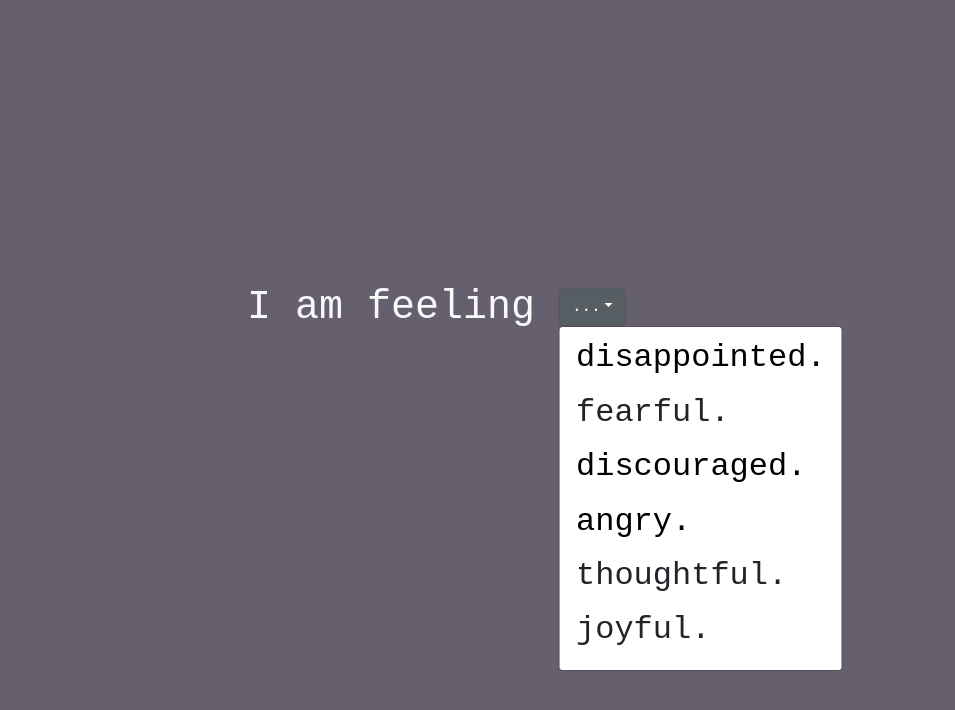
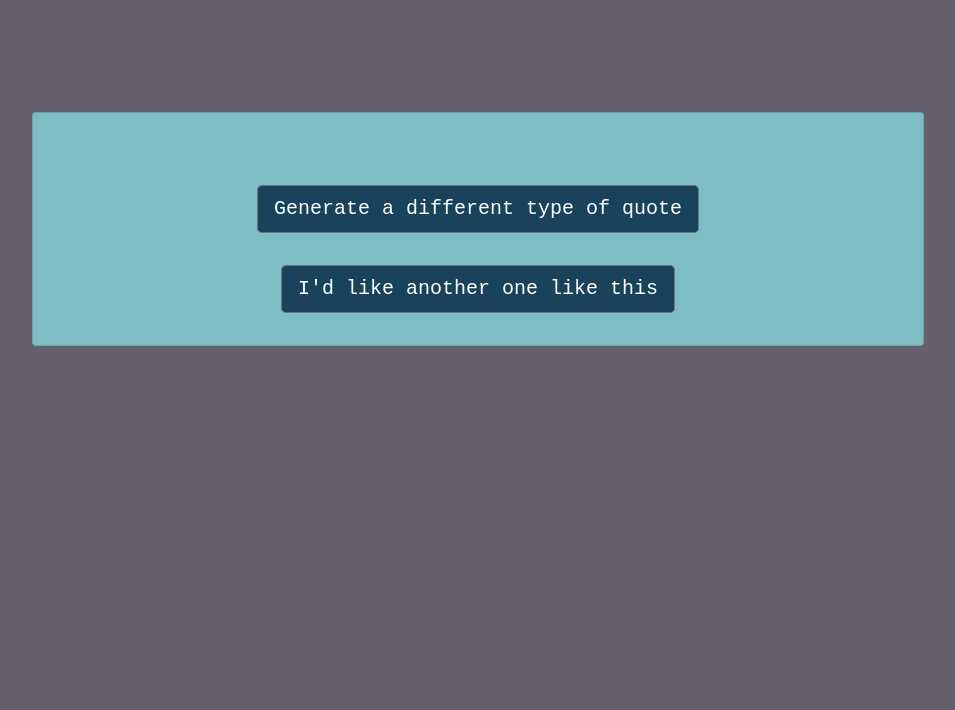
Before and after one commit to snance44/quotegenerator, a React (Create React App) app: page /disappointedquotes in a window 1280 px wide. Shown: the top 710 px of the page, without its empty margins (162-1117 px from the left). Built offline with nearby package versions, Linux system fonts and the light colour scheme.

Commit message:
trying to fix dropdown

```diff
--- /dev/null
+++ b/src/components/DisappointedComponent.js
@@ -0,0 +1,33 @@
+import React from 'react';
+import { QuoteCard } from "./QuoteCardComponent";
+import { Card , Button } from 'reactstrap';
+import { DISAPPOINTEDQUOTES } from "../shared/disappointed";
+import { Link } from 'react-router-dom';
+
+export class DisappointedComponent extends React.Component {
+    constructor(props) {
+    super(props);
+        this.state = {
+            disappointedQuotes : DISAPPOINTEDQUOTES
+        };
+    }
+    render() {
+        return (
+            <div className="container p-5">
+                <div className="row m-5 p-3">
+                    <div className="col-6-auto p5">
+                        <Card body className='disappointed'>
+                            <QuoteCard quotes={this.state.disappointedQuotes} />
+                            <div className='row'>
+                                <div className='col'>
+                                    <Link to="/home"><Button size="lg" className="m-3 buttonnav">Generate a different type of quote</Button></Link>
+                                    <Link to="/disappointedquotes" onClick={this.forceUpdate}><Button size="lg" className="m-3 buttonnav">I'd like another one like this</Button></Link>
+                                </div>
+                            </div>
+                        </Card>
+                    </div>
+                </div>
+            </div>
+        )
+    }
+}
--- /dev/null
+++ b/src/components/FearfulComponent.js
@@ -0,0 +1,33 @@
+import React from 'react';
+import { QuoteCard } from "./QuoteCardComponent";
+import { Card , Button } from 'reactstrap';
+import { FEARFULQUOTES } from "../shared/fearful";
+import { Link } from 'react-router-dom';
+
+export class FearfulComponent extends React.Component {
+    constructor(props) {
+    super(props);
+        this.state = {
+            fearfulQuotes : FEARFULQUOTES
+        };
+    }
+    render() {
+        return (
+            <div className="container p-5">
+                <div className="row m-5 p-3">
+                    <div className="col-6-auto p5">
+                        <Card body className='fearful'>
+                            <QuoteCard quotes={this.state.fearfulQuotes} />
+                            <div className='row'>
+                                <div className='col'>
+                                    <Link to="/home"><Button size="lg" className="m-3 buttonnav">Generate a different type of quote</Button></Link>
+                                    <Link to="/fearfulquotes" onClick={this.forceUpdate}><Button size="lg" className="m-3 buttonnav">I'd like another one like this</Button></Link>
+                                </div>
+                            </div>
+                        </Card>
+                    </div>
+                </div>
+            </div>
+        )
+    }
+}
--- a/src/components/HomeComponent.js
+++ b/src/components/HomeComponent.js
@@ -11,8 +11,8 @@ function Home(props) {
                     <h1>I am feeling&nbsp;
 
                         <ButtonDropdown
-                                isOpen
-                                toggle={function noRefCheck(){}}
+
+                                isOpen toggle={function noRefCheck(){}}
                             >
 
                             <DropdownToggle caret>
@@ -20,10 +20,10 @@ function Home(props) {
                             </DropdownToggle>
                                 <DropdownMenu>
                                     <DropdownItem>
-                                        <h2><Link className="unstyledlink" to="/discouragedquotes" >disappointed.</Link></h2>
+                                        <h2><Link className="unstyledlink" to="/disappointedquotes" >disappointed.</Link></h2>
                                     </DropdownItem>
                                     <DropdownItem>
-                                        <h2>fearful.</h2>
+                                        <h2><Link className="unstyledlink" to="/fearfulquotes" >fearful.</Link></h2>
                                     </DropdownItem>
                                     <DropdownItem>
                                         <h2><Link className="unstyledlink" to="/discouragedquotes" >discouraged.</Link></h2>
@@ -32,10 +32,10 @@ function Home(props) {
                                         <h2><Link className="unstyledlink" to="/angryquotes" >angry.</Link></h2>
                                     </DropdownItem>
                                     <DropdownItem>
-                                        <h2>thoughtful.</h2>
+                                        <h2><Link className="unstyledlink" to="/thoughtfulquotes" >thoughtful.</Link></h2>
                                     </DropdownItem>
                                     <DropdownItem>
-                                        <h2>joyful.</h2>
+                                        <h2><Link className="unstyledlink" to="/joyfulquotes" >joyful.</Link></h2>
                                     </DropdownItem>
                                 </DropdownMenu>
                         </ButtonDropdown>
--- /dev/null
+++ b/src/components/JoyfulComponent.js
@@ -0,0 +1,33 @@
+import React from 'react';
+import { QuoteCard } from "./QuoteCardComponent";
+import { Card , Button } from 'reactstrap';
+import { JOYFULQUOTES } from "../shared/joyful";
+import { Link } from 'react-router-dom';
+
+export class JoyfulComponent extends React.Component {
+    constructor(props) {
+    super(props);
+        this.state = {
+            joyfulQuotes : JOYFULQUOTES
+        };
+    }
+    render() {
+        return (
+            <div className="container p-5">
+                <div className="row m-5 p-3">
+                    <div className="col-6-auto p5">
+                        <Card body className='joyful'>
+                            <QuoteCard quotes={this.state.joyfulQuotes} />
+                            <div className='row'>
+                                <div className='col'>
+                                    <Link to="/home"><Button size="lg" className="m-3 buttonnav">Generate a different type of quote</Button></Link>
+                                    <Link to="/joyfulquotes" onClick={this.forceUpdate}><Button size="lg" className="m-3 buttonnav">I'd like another one like this</Button></Link>
+                                </div>
+                            </div>
+                        </Card>
+                    </div>
+                </div>
+            </div>
+        )
+    }
+}
--- a/src/components/MainComponent.js
+++ b/src/components/MainComponent.js
@@ -1,6 +1,10 @@
 import React from "react";
 import { DiscouragedComponent } from "./DiscouragedComponent";
 import { AngryComponent } from './AngryComponent';
+import { DisappointedComponent } from "./DisappointedComponent";
+import { JoyfulComponent } from './JoyfulComponent';
+import { FearfulComponent } from "./FearfulComponent";
+import { ThoughtfulComponent } from "./ThoughtfulComponent";
 import Home from './HomeComponent'
 import { BrowserRouter as Router, Routes, Route, Redirect } from 'react-router-dom';
 
@@ -14,7 +18,11 @@ class Main extends React.Component{
                     <Routes>
                         <Route path="/" element={<Home />} />
                         <Route path="/discouragedquotes" element={<DiscouragedComponent/>} />
-                        <Route path="/angryquotes" element={<AngryComponent/>} />
+                        <Route path="/angryquotes" element={<AngryComponent />} />
+                        <Route path="/disappointedquotes" element={<DisappointedComponent />} />
+                        <Route path="/joyfulquotes" element={<JoyfulComponent />} />
+                        <Route path="/fearfulquotes" element={<FearfulComponent />} />
+                        <Route path="/thoughtfulquotes" element={<ThoughtfulComponent />} />
                         <Route path="*" element={<Home />} />
                     </Routes>
                 </div>
--- /dev/null
+++ b/src/components/ThoughtfulComponent.js
@@ -0,0 +1,33 @@
+import React from 'react';
+import { QuoteCard } from "./QuoteCardComponent";
+import { Card , Button } from 'reactstrap';
+import { THOUGHTFULQUOTES } from "../shared/thoughtful";
+import { Link } from 'react-router-dom';
+
+export class ThoughtfulComponent extends React.Component {
+    constructor(props) {
+    super(props);
+        this.state = {
+            thoughtfulQuotes : THOUGHTFULQUOTES
+        };
+    }
+    render() {
+        return (
+            <div className="container p-5">
+                <div className="row m-5 p-3">
+                    <div className="col-6-auto p5">
+                        <Card body className='thoughtful'>
+                            <QuoteCard quotes={this.state.thoughtfulQuotes} />
+                            <div className='row'>
+                                <div className='col'>
+                                    <Link to="/home"><Button size="lg" className="m-3 buttonnav">Generate a different type of quote</Button></Link>
+                                    <Link to="/thoughtfulquotes" onClick={this.forceUpdate}><Button size="lg" className="m-3 buttonnav">I'd like another one like this</Button></Link>
+                                </div>
+                            </div>
+                        </Card>
+                    </div>
+                </div>
+            </div>
+        )
+    }
+}
--- a/src/shared/disappointed.js
+++ b/src/shared/disappointed.js
@@ -3,7 +3,36 @@ export const DISAPPOINTEDQUOTES = [
     id: 0,
     text: "Success is not final; failure is not fatal: It is the courage to continue that counts.",
     author: "Winston S. Churchill",
-    color: ""
+    },
+    {
+    id: 1,
+    text: "We must accept finite disappointment, but never lose infinite hope.",
+    author: "Martin Luther King, Jr.",
+    },
+    {
+    id: 2,
+    text: "If we will be quiet and ready enough, we shall find compensation in every disappointment.",
+    author: "Henry David Thoreau",
+    },
+    {
+    id: 3,
+    text: "Hope is being able to see that there is light despite all of the darkness.",
+    author: "Desmond Tutu",
+    },
+    {
+    id: 4,
+    text: "",
+    author: "",
+    },
+    {
+    id: 5,
+    text: "",
+    author: "",
+    },
+    {
+    id: 6,
+    text: "",
+    author: "",
     },
 
 ]
```
